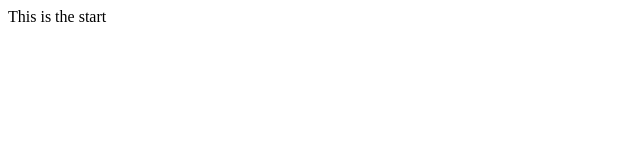
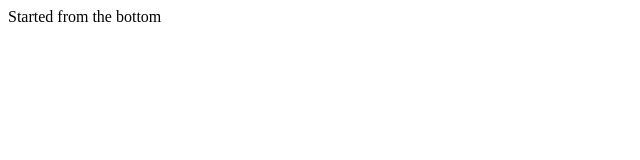
Before and after one commit to airidziox/type24-new, a plain HTML site: page fetching_users/index.html in a window 1280 px wide. Shown: the full height of the page, 0-640 px from the left. Drawn offline with Linux system fonts and the light colour scheme.

Commit message:
my first commit

```diff
--- a/fetching_users/index.html
+++ b/fetching_users/index.html
@@ -5,6 +5,6 @@
     <title>Users</title>
 </head>
 <body>
-    <div>This is the start</div>
+    <div>Started from the bottom</div>
 </body>
 </html>
```
